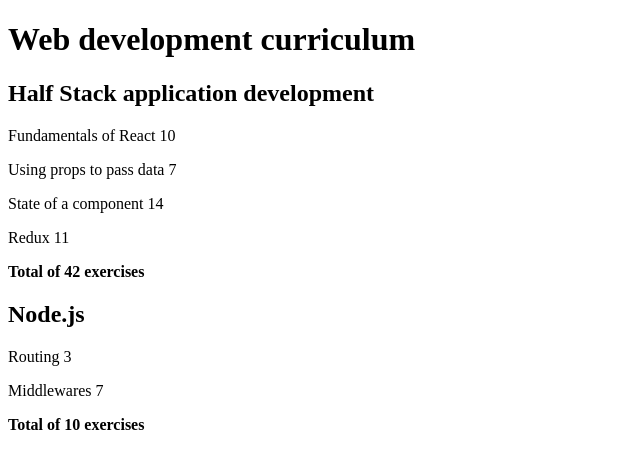
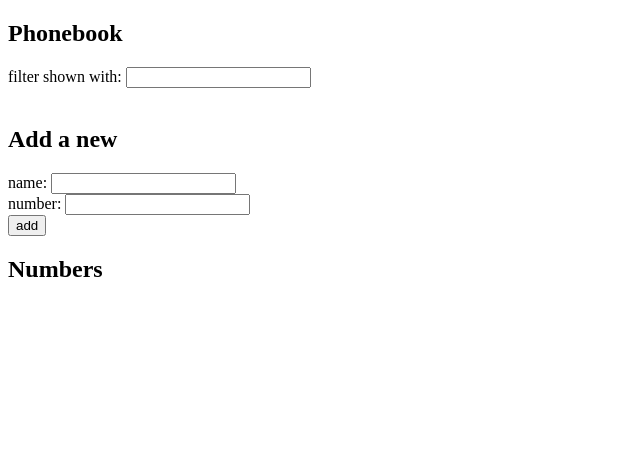
Before and after one commit to franciscocruz29/fullstackopen, a React (Create React App) app: page / in a window 1280 px wide. Shown: the top 468 px of the page, without its empty margins (0-640 px from the left). Built offline with nearby package versions, Linux system fonts and the light colour scheme.

Commit message:
Completed exercises_2.6_2.10

```diff
--- a/src/App.js
+++ b/src/App.js
@@ -1,62 +1,73 @@
-import Course from "./components/Course";
+import Filter from "./components/Filter"
+import PersonForm from "./components/PersonForm"
+import Persons from "./components/Persons"
+import { useState } from "react"
+
+const checkIfEmpty = (...args) => args.map(a => a.length === 0).includes(true)
 
 const App = () => {
-  const courses = [
-    {
-      name: 'Half Stack application development',
-      id: 1,
-      parts: [
-        {
-          name: 'Fundamentals of React',
-          exercises: 10,
-          id: 1
-        },
-        {
-          name: 'Using props to pass data',
-          exercises: 7,
-          id: 2
-        },
-        {
-          name: 'State of a component',
-          exercises: 14,
-          id: 3
-        },
-        {
-          name: 'Redux',
-          exercises: 11,
-          id: 4
-        }
-      ]
-    },
-    {
-      name: 'Node.js',
-      id: 2,
-      parts: [
-        {
-          name: 'Routing',
-          exercises: 3,
-          id: 1
-        },
-        {
-          name: 'Middlewares',
-          exercises: 7,
-          id: 2
-        }
-      ]
+  const [persons, setPersons] = useState([])
+  const [filter, setFiltered] = useState([])
+  const [info, setInfo] = useState({
+    name: "",
+    number: "",
+  })
+
+  const filterPersons = (e) => {
+    const text = e.target.value
+    const copy = [...persons]
+    const filtered = text ? copy.filter(person => person.name.toLowerCase().includes(text.toLowerCase())) : copy
+    setFiltered(filtered)
+  }
+
+  const addPerson = (event) => {
+    event.preventDefault()
+
+    const newPerson = {
+      name: info.name,
+      number: info.number,
+      id: persons.length + 1
     }
-  ]
+
+    const exists = persons.find(person => person.name.toLowerCase() === info.name.toLowerCase())
+
+    if (exists) {
+      alert(`${info.name} is already added to phonebook`)
+    } else if (checkIfEmpty(info.name, info.number)) {
+      alert("Name and number must be filled")
+    } else {
+      setPersons(persons.concat(newPerson))
+      setFiltered (persons.concat(newPerson))
+      setInfo({
+        name: "",
+        number: "",
+        id: null
+      })
+    }
+  }
+
+  const handleNameChange = (event) => {
+    setInfo({ ...info, name: event.target.value })
+  }
+
+  const handleNumberChange = (event) => {
+    setInfo({ ...info, number: event.target.value })
+  }
 
   return (
-    <>
-      <h1>Web development curriculum</h1>
-      <div>
-        {courses.map(course =>
-        <>
-          <Course key={course.id} course={course} />
-        </>
-        )}
-      </div>
-    </>
+    <div>
+      <h2>Phonebook</h2>
+      <Filter filterPersons={filterPersons} />
+      <h2>Add a new</h2>
+      <PersonForm
+        info={info}
+        onChangeName={handleNameChange}
+        onChangeNumber={handleNumberChange}
+        onSubmit={addPerson}
+      />
+      <h2>Numbers</h2>
+      <Persons persons={filter} />
+    </div>
   )
 }
 
--- a/src/components/Content.js
+++ /dev/null
@@ -1,19 +0,0 @@
-import Part from "./Part";
-
-const Content = ({ parts }) => {
-  const total = parts.reduce((acc, part) => acc + part.exercises, 0);
-  return (
-    <>
-        {parts.map(part =>
-        <>
-          <Part key={part.id} part={part} />
-        </>
-        )}
-        <p>
-          <strong>Total of {total} exercises</strong>
-        </p>
-    </>
-  )
-}
-
-export default Content
--- a/src/components/Course.js
+++ /dev/null
@@ -1,13 +0,0 @@
-import Header from "./Header";
-import Content from "./Content";
-
-const Course = ({ course }) => {
-  return (
-    <>
-      <Header name={course.name} />
-      <Content parts={course.parts} />
-    </>
-  )
-}
-
-export default Course;
--- /dev/null
+++ b/src/components/Filter.js
@@ -0,0 +1,12 @@
+const Filter = ({ filterPersons }) => {
+  return (
+    <>
+      <div>
+        filter shown with: <input onChange={filterPersons} />
+      </div>
+      <br />
+    </>
+  )
+}
+
+export default Filter
--- a/src/components/Header.js
+++ /dev/null
@@ -1,9 +0,0 @@
-const Header = ({ name }) => {
-  return (
-    <>
-      <h2>{name}</h2>
-    </>
-  )
-}
-
-export default Header;
--- a/src/components/Part.js
+++ /dev/null
@@ -1,9 +0,0 @@
-const Part = ({ part }) => {
-  return (
-    <>
-      <p>{part.name} {part.exercises}</p>
-    </>
-  )
-}
-
-export default Part;
--- /dev/null
+++ b/src/components/PersonForm.js
@@ -0,0 +1,17 @@
+const PersonForm = ({ onSubmit, info, onChangeName, onChangeNumber }) => {
+  return (
+    <form onSubmit={onSubmit}>
+      <div>
+        name: <input value={info.name} onChange={onChangeName} />
+      </div>
+      <div>
+        number: <input value={info.number} onChange={onChangeNumber} />
+      </div>
+      <div>
+        <button type="submit">add</button>
+      </div>
+    </form>
+  )
+}
+
+export default PersonForm;
--- /dev/null
+++ b/src/components/Persons.js
@@ -0,0 +1,15 @@
+const Persons = ({ persons }) => {
+  return (
+    <>
+      <ul>
+        {persons.map((person) => (
+          <li key={person.id} >
+            {person.name} {person.number}
+          </li>
+        ))}
+      </ul>
+    </>
+  )
+}
+
+export default Persons
--- a/src/index.js
+++ b/src/index.js
@@ -3,10 +3,10 @@
 
 import App from './App';
 
+const root = ReactDOM.createRoot(document.getElementById('root'));
 
-const root = ReactDOM.createRoot(document.getElementById('root'));
 root.render(
   <React.StrictMode>
-    <App />
+    <App people/>
   </React.StrictMode>
 );
```
